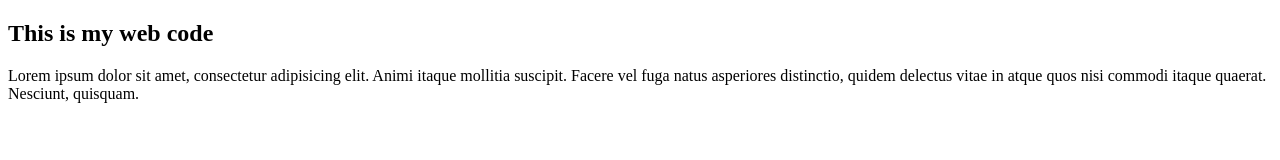
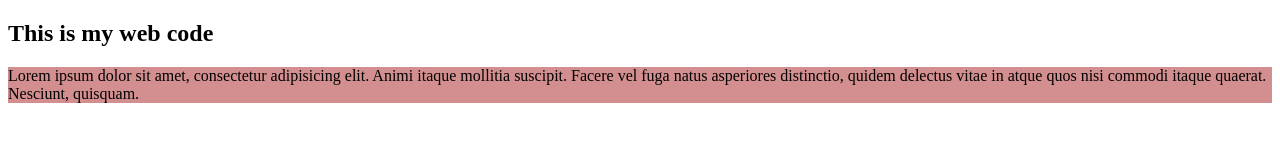
Before and after one commit to rothinroy20/web-code, a plain HTML site: page index.html in a window 1280 px wide. Drawn offline with Linux system fonts and the light colour scheme.

Commit message:
style added

```diff
--- a/index.html
+++ b/index.html
@@ -5,6 +5,7 @@
     <meta http-equiv="X-UA-Compatible" content="IE=edge">
     <meta name="viewport" content="width=device-width, initial-scale=1.0">
     <title>web code</title>
+    <link rel="stylesheet" href="style.css">
 </head>
 <body>
     <h2>This is my web code</h2>
--- /dev/null
+++ b/style.css
@@ -0,0 +1,3 @@
+p{
+    background: rgb(211, 143, 143);
+}
```
